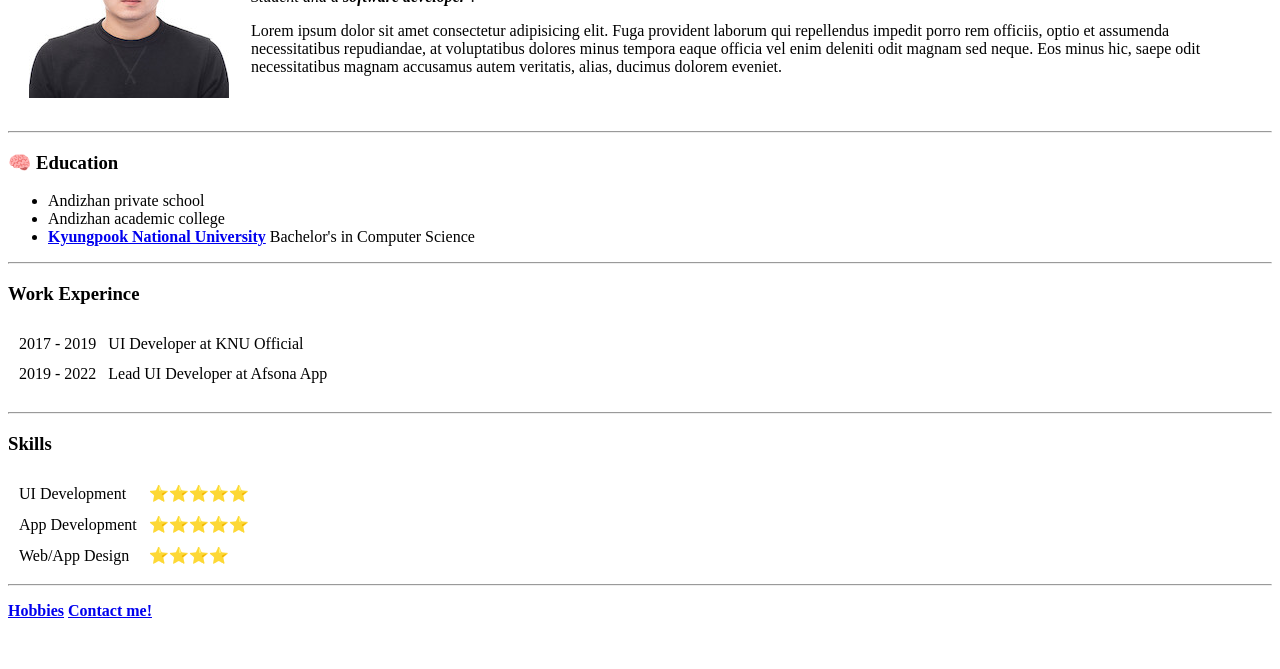
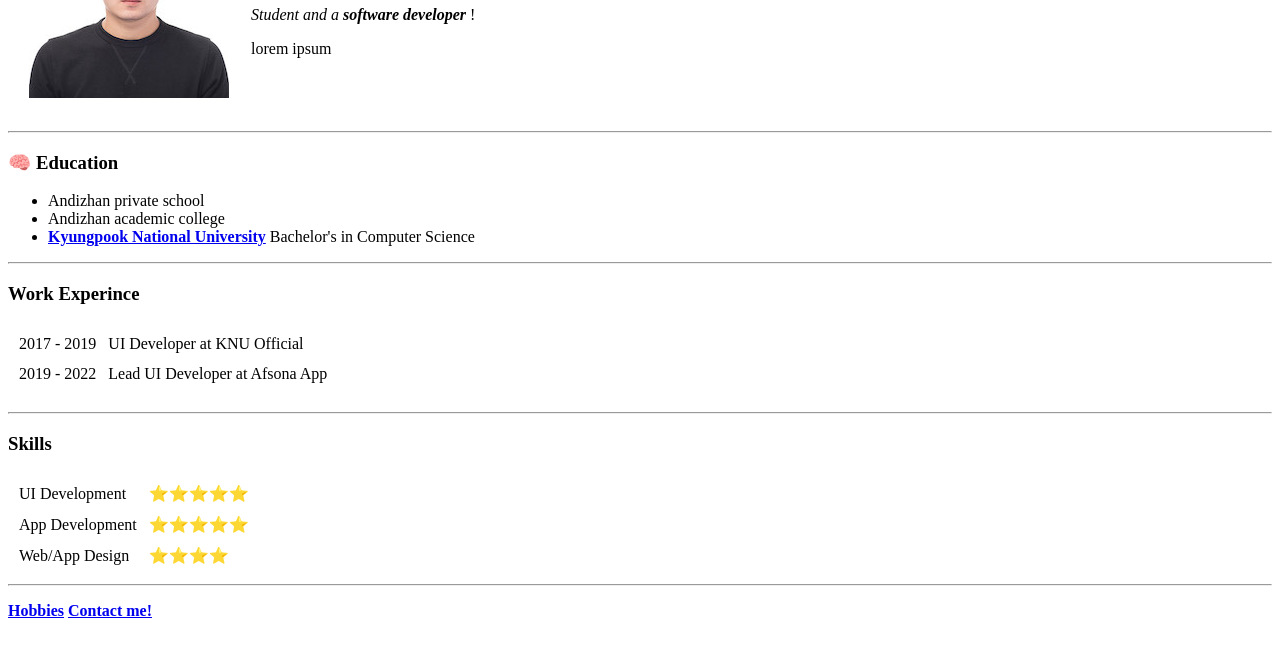
Before and after one commit to Nick0422/demo_cv, a plain HTML site: page index.html in a window 1280 px wide. Shown: the part 131-800 px from the top of the page. Drawn offline with Linux system fonts and the light colour scheme.

Commit message:
update index.html

```diff
--- a/index.html
+++ b/index.html
@@ -16,7 +16,7 @@
           <p>
             <em>Student and a <strong>software developer</strong> </em>!</p>
           <p>
-            Lorem ipsum dolor sit amet consectetur adipisicing elit. Fuga provident laborum qui repellendus impedit porro rem officiis, optio et assumenda necessitatibus repudiandae, at voluptatibus dolores minus tempora eaque officia vel enim deleniti odit magnam sed neque. Eos minus hic, saepe odit necessitatibus magnam accusamus autem veritatis, alias, ducimus dolorem eveniet.
+            lorem ipsum
           </p></td>
       </tr>
     </table>
```
